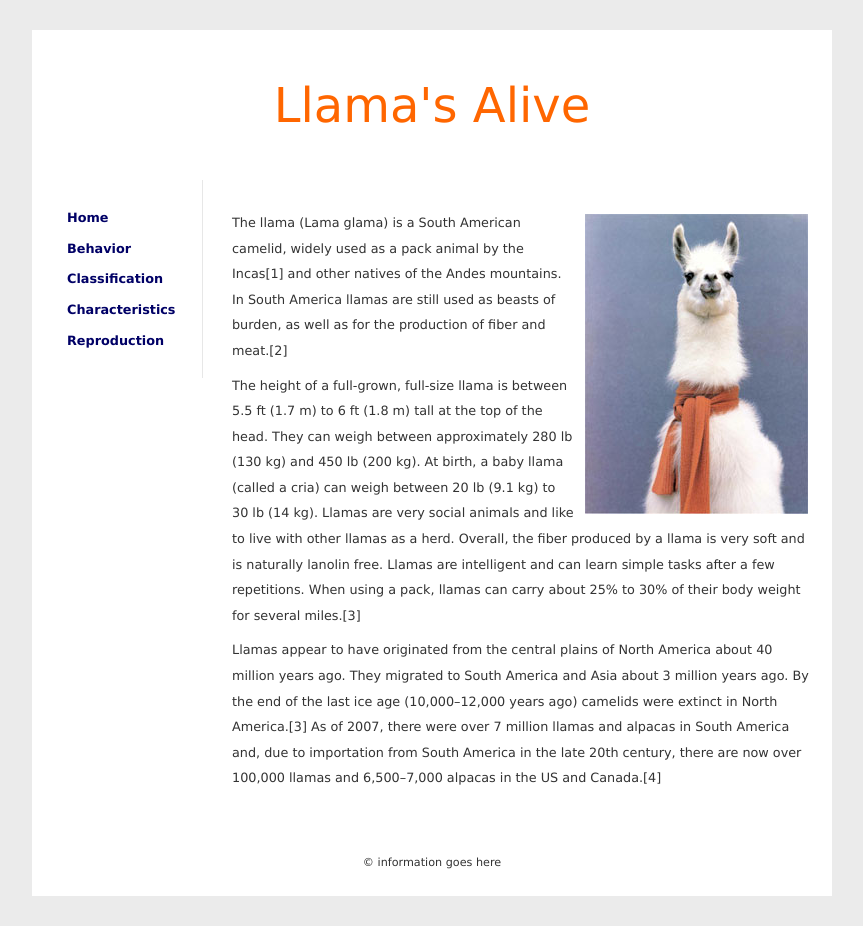
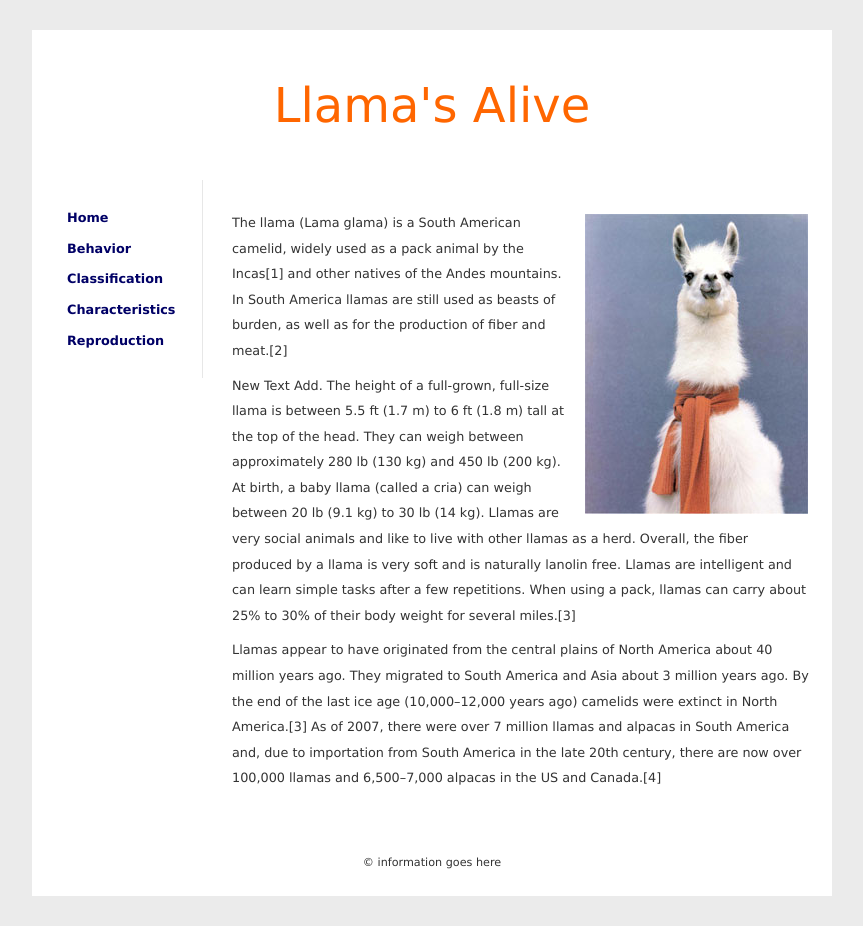
Before and after one commit to BingqingZhao/awesomellamas, a plain HTML site: page index.html in a window 1280 px wide. Shown: the whole page, without its empty margins (208-1071 px from the left). Drawn offline with Linux system fonts and the light colour scheme.

```diff
--- a/index.html
+++ b/index.html
@@ -23,7 +23,7 @@
 
     <section id="maincontent">
       <p><img src="images/llama01.jpg" alt="llama" width="223" height="300" class="alignright" >The llama (Lama glama) is a South American camelid, widely used as a pack animal by the Incas[1] and other natives of the Andes mountains. In South America llamas are still used as beasts of burden, as well as for the production of fiber and meat.[2]</p>
-        <p>The height of a full-grown, full-size llama is between 5.5 ft (1.7 m) to 6 ft (1.8 m) tall at the top of the head. They can weigh between approximately 280 lb (130 kg) and 450 lb (200 kg). At birth, a baby llama (called a cria) can weigh between 20 lb (9.1 kg) to 30 lb (14 kg). Llamas are very social animals and like to live with other llamas as a herd. Overall, the fiber produced by a llama is very soft and is naturally lanolin free. Llamas are intelligent and can learn simple tasks after a few repetitions. When using a pack, llamas can carry about 25% to 30% of their body weight for several miles.[3]</p>
+        <p> New Text Add. The height of a full-grown, full-size llama is between 5.5 ft (1.7 m) to 6 ft (1.8 m) tall at the top of the head. They can weigh between approximately 280 lb (130 kg) and 450 lb (200 kg). At birth, a baby llama (called a cria) can weigh between 20 lb (9.1 kg) to 30 lb (14 kg). Llamas are very social animals and like to live with other llamas as a herd. Overall, the fiber produced by a llama is very soft and is naturally lanolin free. Llamas are intelligent and can learn simple tasks after a few repetitions. When using a pack, llamas can carry about 25% to 30% of their body weight for several miles.[3]</p>
         <p>Llamas appear to have originated from the central plains of North America about 40 million years ago. They migrated to South America and Asia about 3 million years ago. By the end of the last ice age (10,000–12,000 years ago) camelids were extinct in North America.[3] As of 2007, there were over 7 million llamas and alpacas in South America and, due to importation from South America in the late 20th century, there are now over 100,000 llamas and 6,500–7,000 alpacas in the US and Canada.[4]</p>
     </section>
 
```
